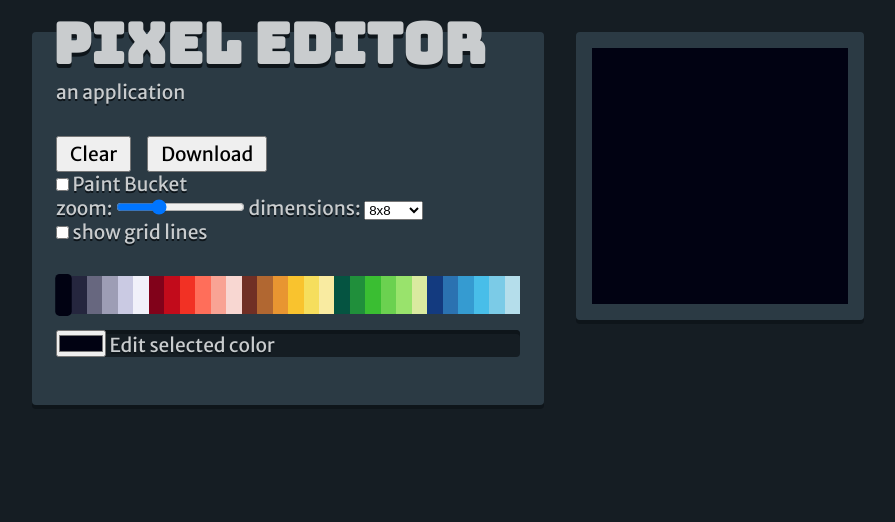
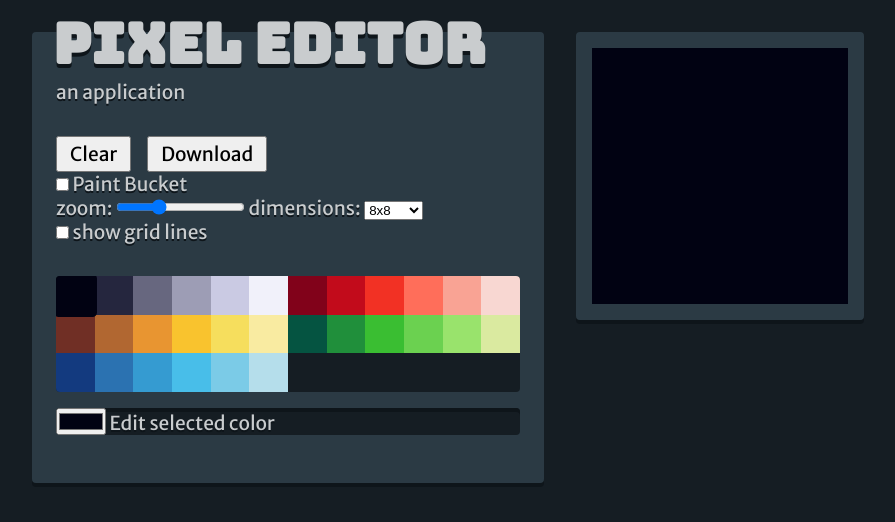
Before and after one commit to vvye/pixel-editor, a Vue app: page / in a window 1280 px wide. Shown: the top 522 px of the page, without its empty margins (0-895 px from the left). Built offline with nearby package versions, Linux system fonts and the light colour scheme.

Commit message:
Improve palette

```diff
--- a/src/components/PaletteEditor.vue
+++ b/src/components/PaletteEditor.vue
@@ -54,9 +54,11 @@ export default {
 .palette-container {
     display: flex;
     align-items: center;
+    flex-wrap: wrap;
     margin-bottom: 1rem;
     background-color: #151d23;
     border-radius: 0.25rem;
     box-shadow: inset 0 0.25rem 0 #0e151a;
+    overflow: hidden;
 }
 </style>
--- a/src/components/PaletteEntry.vue
+++ b/src/components/PaletteEntry.vue
@@ -22,8 +22,9 @@ export default {
 <style scoped>
 div {
     background-color: var(--bg-color);
-    width: 2.4rem;
-    height: 2.4rem;
+    width: 8.3333%;
+    height: 0;
+    padding-bottom: 8.3333%;
 }
 
 div.selected {
```
